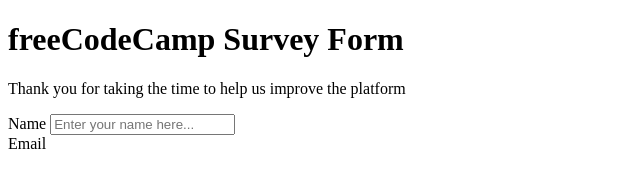
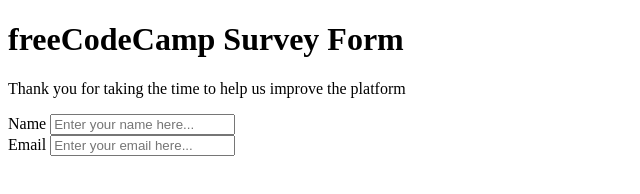
Before and after one commit to syjem/Survey-Form, a plain HTML site: page copy.html in a window 1280 px wide. Shown: the whole page, without its empty margins (0-640 px from the left). Drawn offline with Linux system fonts and the light colour scheme.

Commit message:
Email Input type Added

```diff
--- a/copy.html
+++ b/copy.html
@@ -30,6 +30,14 @@
 
             <div class="form-group">
                 <label id="email-label" for="email">Email</label>
+                <input
+                    type="email"
+                    name="email"
+                    id="email"
+                    class="form-control"
+                    placeholder="Enter your email here..."
+                    required
+                />
             </div>
         </form>
     </div>
```
